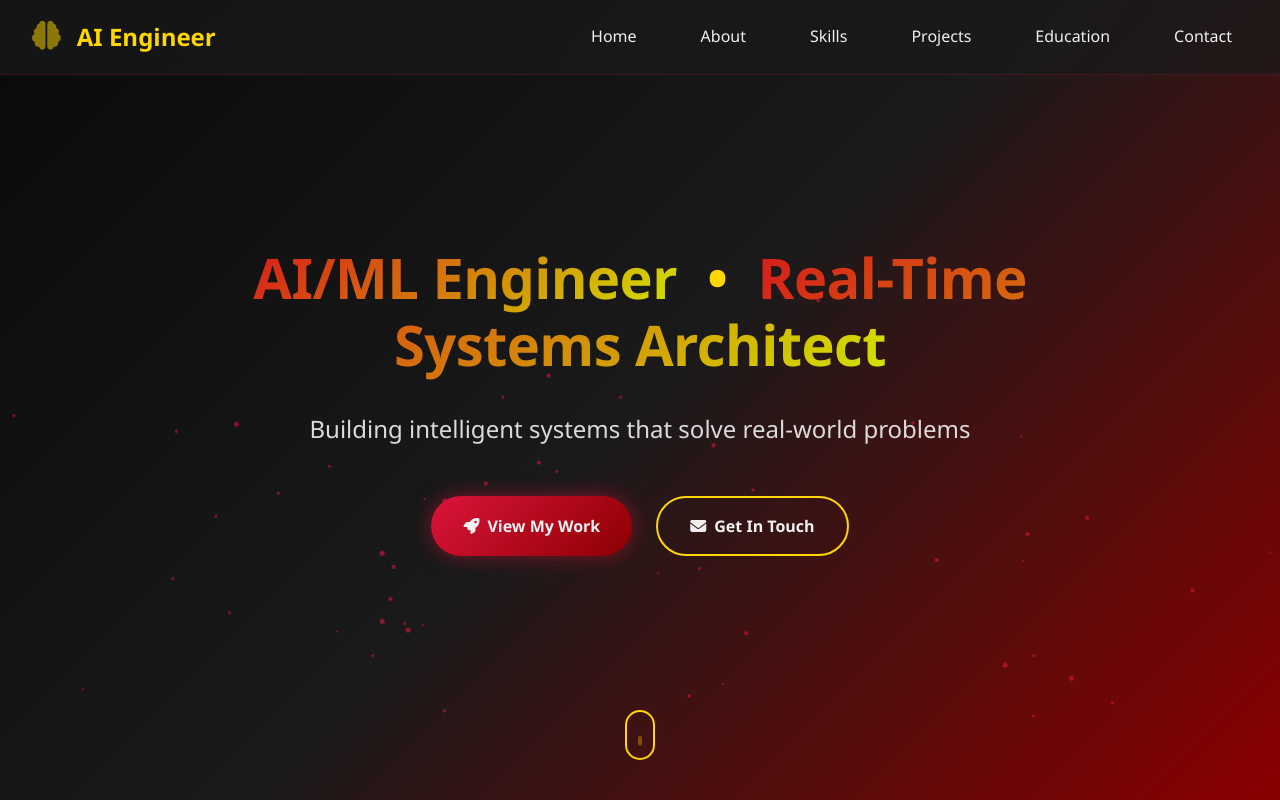
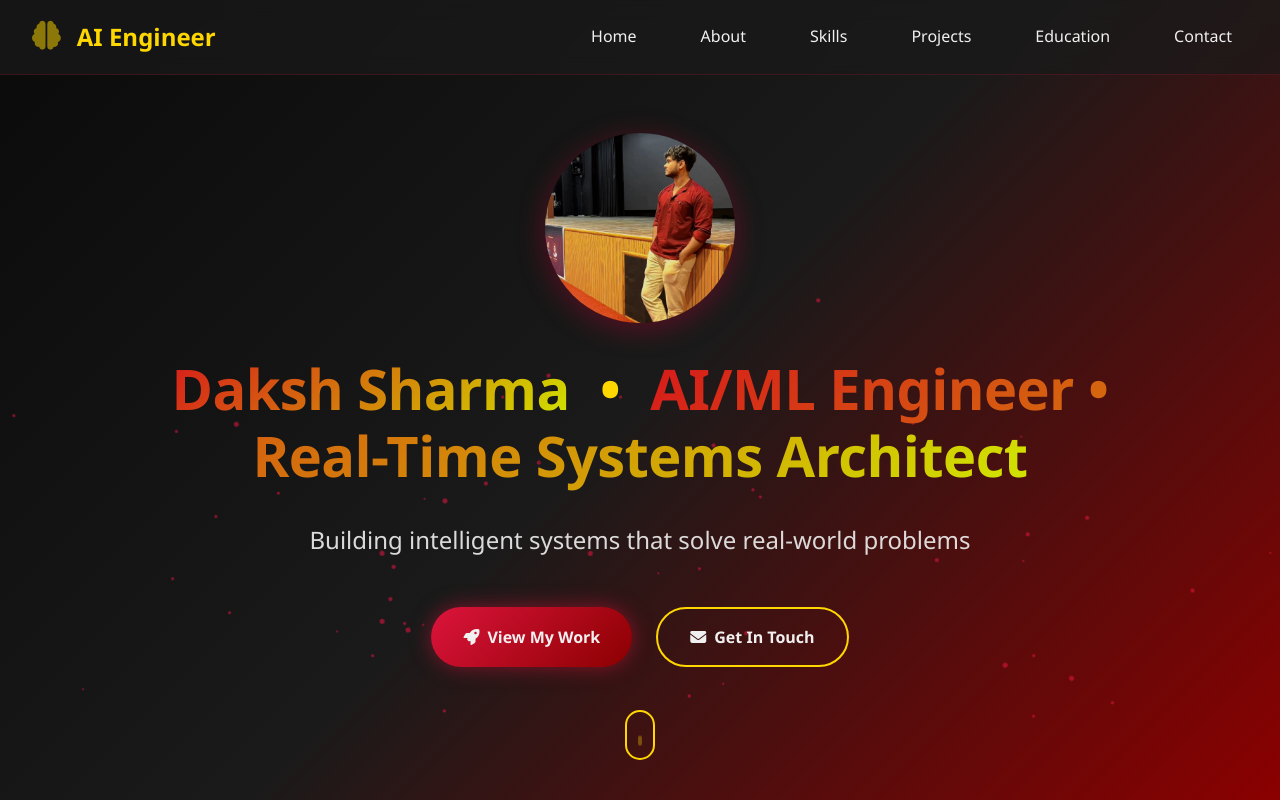
Before and after one commit to dakshrmv/portfolio, a plain HTML site: page index.html in a window 1280 px wide. Shown: the top 800 px of the page. Drawn offline with Linux system fonts and the light colour scheme.

Commit message:
Update hero section with optimized profile image

```diff
--- a/index.html
+++ b/index.html
@@ -36,10 +36,22 @@
     <div class="particles" id="particles"></div>
     <div class="hero-content">
         <div class="hero-text">
+            <!-- Profile Image: Large, Centered, Shows More of Your Face -->
+            <img src="Daksh.jpg" alt="Daksh Sharma" class="profile-image"
+                style="
+                  display:block;
+                  margin: 0 auto 32px auto;
+                  width:190px;
+                  height:190px;
+                  object-fit:cover;
+                  object-position: top;
+                  border-radius:50%;
+                  box-shadow:0 6px 28px rgba(215,0,56,0.35), 0 1.5px 4.5px rgba(50,0,0,0.12);
+                ">
             <h1 class="hero-title">
-                    <span class="gradient-text">AI/ML Engineer</span>
+                <span class="gradient-text">Daksh Sharma</span>
                 <span class="separator">•</span>
-                    <span class="gradient-text">Real-Time Systems Architect</span>
+                <span class="gradient-text">AI/ML Engineer • Real-Time Systems Architect</span>
             </h1>
             <p class="hero-tagline">Building intelligent systems that solve real-world problems</p>
             <div class="hero-buttons">
```
Also changed, not shown: Daksh.jpg (added). Lines whose indentation alone changed are shown as unchanged.
